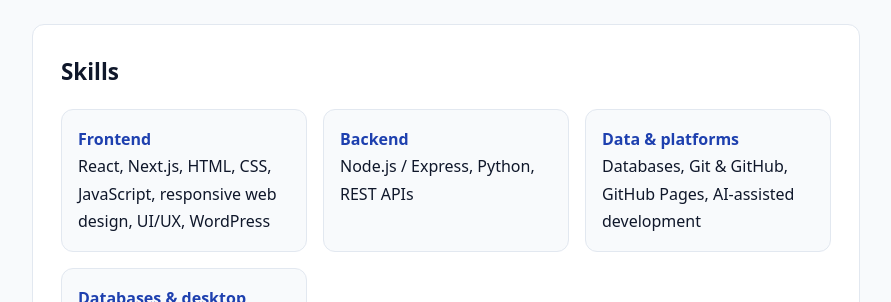
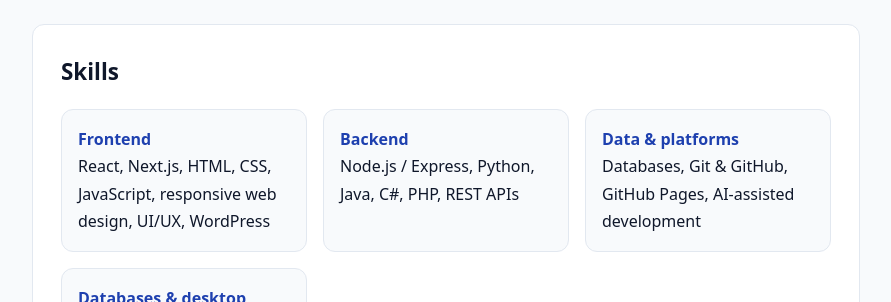
Before and after one commit to Mrleosura/mrleosura.github.io, a plain HTML site: page index.html in a window 1280 px wide. Shown: the part 863-1165 px from the top of the page, without its empty margins (194-1085 px from the left). Drawn offline with Linux system fonts and the light colour scheme.

Commit message:
Add Java, C#, PHP to backend skills

```diff
--- a/index.html
+++ b/index.html
@@ -30,7 +30,7 @@
     <h2>Skills</h2>
     <ul class="skills-grid">
       <li><strong>Frontend</strong><br>React, Next.js, HTML, CSS, JavaScript, responsive web design, UI/UX, WordPress</li>
-      <li><strong>Backend</strong><br>Node.js / Express, Python, REST APIs</li>
+      <li><strong>Backend</strong><br>Node.js / Express, Python, Java, C#, PHP, REST APIs</li>
       <li><strong>Data &amp; platforms</strong><br>Databases, Git &amp; GitHub, GitHub Pages, AI-assisted development</li>
       <li><strong>Databases &amp; desktop</strong><br>MongoDB, Database Administration, Desktop Application Development</li>
     </ul>
```
Also changed, not shown: 1 other file.
